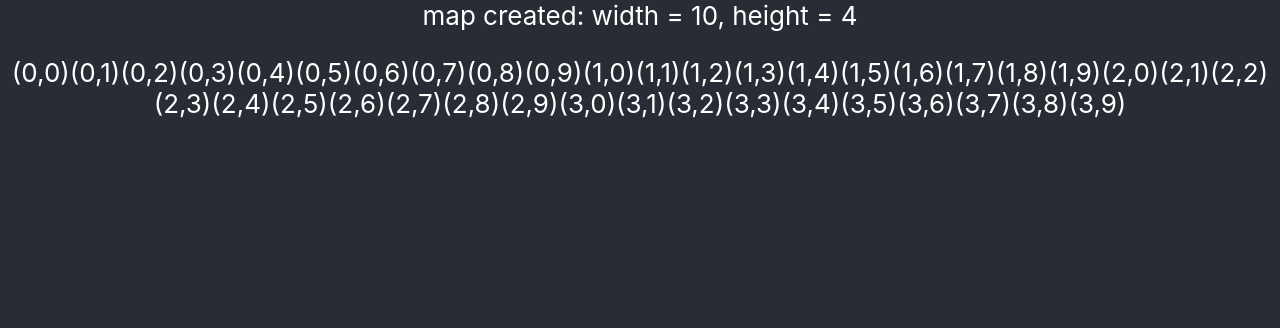
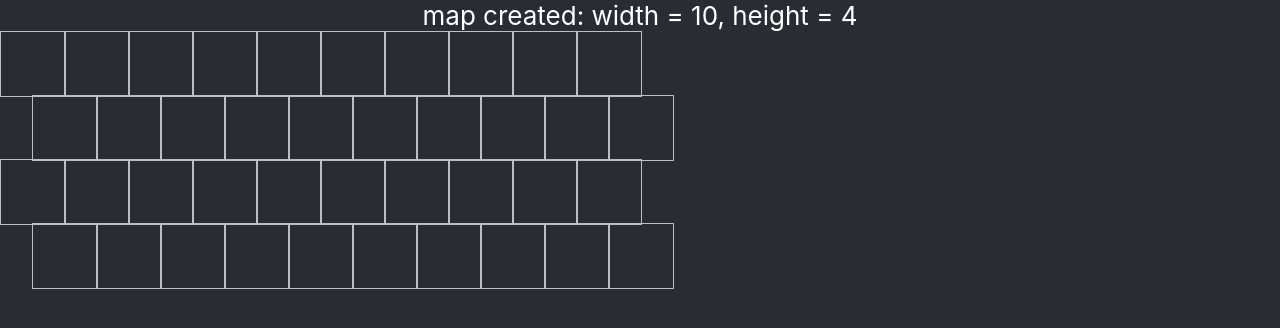
Before and after one commit to haoliu-dev/board-game, a React (Create React App) app: page / in a window 1280 px wide. Shown: the top 328 px of the page. Built offline with nearby package versions, Linux system fonts and the light colour scheme.

Commit message:
add HextileUI

```diff
--- a/src/App.css
+++ b/src/App.css
@@ -7,3 +7,20 @@
   font-size: calc(10px + 2vmin);
   color: white;
 }
+
+.hextile-container {
+  position: relative;
+}
+
+.hextile {
+  margin: 0px;
+  padding: 0px;
+  position: absolute;
+  border: solid thin silver;
+  width: 64px;
+  height: 64px;
+}
+.hextile:hover {
+  background-color: tan;
+  cursor:pointer;
+}
--- a/src/App.js
+++ b/src/App.js
@@ -1,5 +1,5 @@
 import './App.css';
-import Gameboard from './Gameboard.js'
+import Gameboard from './ui/Gameboard.js'
 function App() {
   return (
     <div className="App">
--- a/src/engine/hextile.ts
+++ b/src/engine/hextile.ts
@@ -3,8 +3,9 @@ export default class HexTile {
   x: number;
   y: number;
   // attributes
+  // 0:sea level| 1:Shanxi | 2:Guizhou | 3:Xizang | 4(human impassible)
   elevation: number = 0;
-  // plain|hill|peak|water|sea|meadow
+  // plain|hill|water|sea|meadow
   terrain: string = 'plain';
   // none|tundra|ice|forest|grass
   modifier: string = "none";
--- a/src/Gameboard.js
+++ b/src/ui/Gameboard.js
@@ -1,6 +1,7 @@
 
 import React from 'react';
-import HexMap from './engine/hexmap';
+import HexMap from '../engine/hexmap';
+import HextileUI from './HextileUI';
 
 export default class Gameboard extends React.Component {
   constructor(props) {
@@ -11,14 +12,14 @@ export default class Gameboard extends React.Component {
   }
   render() {
     const tiles = this.state.map.tiles.map(t =>
-      <span>({t.x},{t.y})</span>
+      <HextileUI key={t.x + ":" + t.y} hextile={t}></HextileUI>
     );
     return (
       <div>
         map created: width = {this.state.map.width}, height = {this.state.map.height}
-        <p>
+        <div className="hextile-container">
           {tiles}
-        </p>
+        </div>
       </div>
     );
 
--- /dev/null
+++ b/src/ui/HextileUI.js
@@ -0,0 +1,23 @@
+import React from 'react';
+
+const TILE_WIDTH_PX = 64;
+const TILE_HEIGHT_PX = 64;
+export default class HextileUI extends React.Component {
+  constructor(props) {
+    super(props);
+    this.state = {
+      hextile: props.hextile,
+    }
+  }
+  render() {
+    const hextile = this.state.hextile;
+    const top = TILE_WIDTH_PX * hextile.x;
+    const left = TILE_HEIGHT_PX * hextile.y + ((hextile.x % 2 === 0) ? 0 : TILE_WIDTH_PX / 2);
+    return (
+      <div className="hextile" style={{ left: left + "px", top: top + "px" }}>
+
+      </div>
+    );
+
+  }
+}
```
